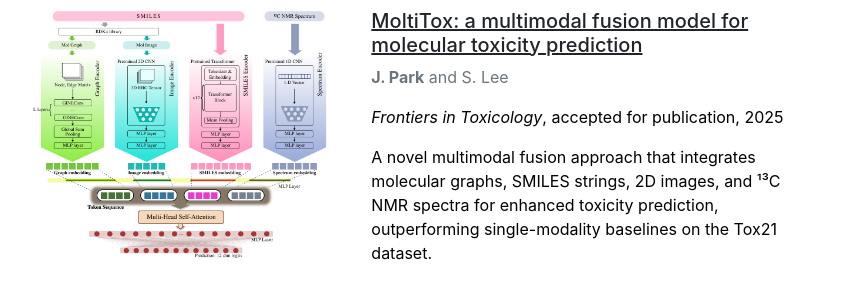
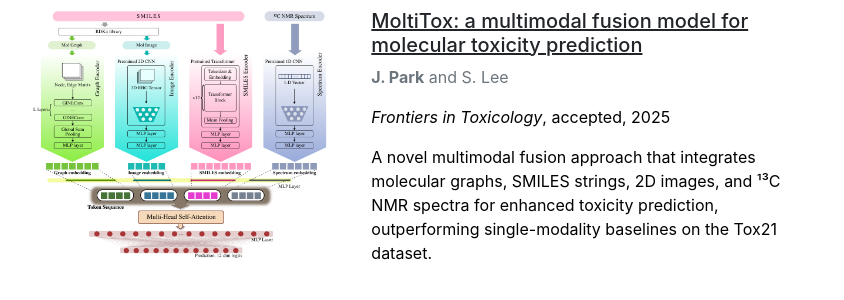
Before and after one commit to junwoop0/junwoop0.github.io, a Jekyll site: the page built from publications.md, in a window 1280 px wide. Shown: the part 251-551 px from the top of the page, without its empty margins (218-1062 px from the left). Built offline with Jekyll 4.4.1, drawn with Linux system fonts in a browser that asks for light colours.

Commit message:
update profile

```diff
--- a/_data/publications.yml
+++ b/_data/publications.yml
@@ -1,7 +1,7 @@
 featured:
 - title: 'MoltiTox: a multimodal fusion model for molecular toxicity prediction'
   authors: '<strong>J. Park</strong> and S. Lee'
-  venue: '<i>Frontiers in Toxicology</i>, accepted for publication, 2025'
+  venue: '<i>Frontiers in Toxicology</i>, accepted, 2025'
   description: 'A novel multimodal fusion approach that integrates molecular graphs, SMILES strings, 2D images, and ¹³C NMR spectra for enhanced toxicity prediction, outperforming single-modality baselines on the Tox21 dataset.'
   image: '/assets/img/MoltiTox.jpg'
   url: '#'
@@ -9,7 +9,7 @@ featured:
 index:
 - title: 'MoltiTox: a multimodal fusion model for molecular toxicity prediction'
   authors: '<strong>J. Park</strong> and S. Lee'
-  venue: '<i>Frontiers in Toxicology</i>, accepted for publication, 2025'
+  venue: '<i>Frontiers in Toxicology</i>, accepted, 2025'
   description: 'A novel multimodal fusion approach that integrates molecular graphs, SMILES strings, 2D images, and ¹³C NMR spectra for enhanced toxicity prediction, outperforming single-modality baselines on the Tox21 dataset.'
   image: '/assets/img/MoltiTox.jpg'
   url: '#'
```
